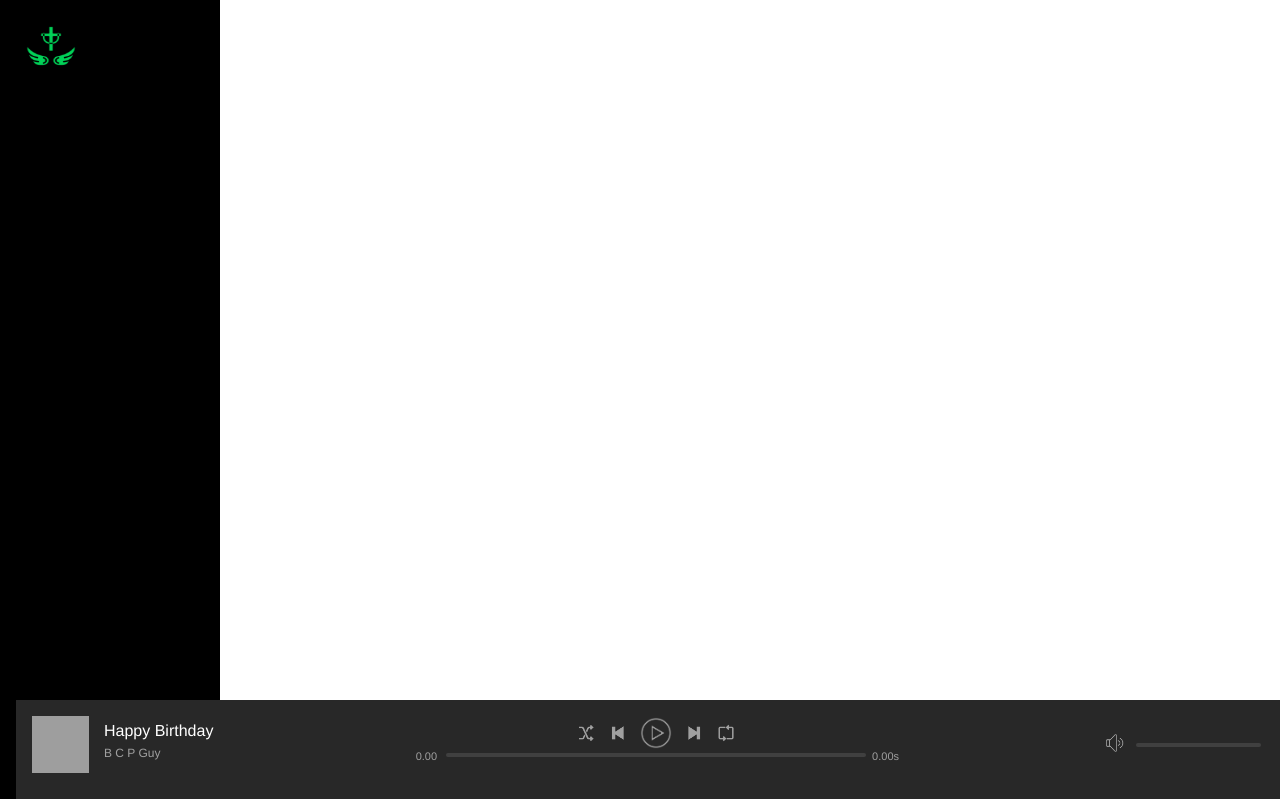
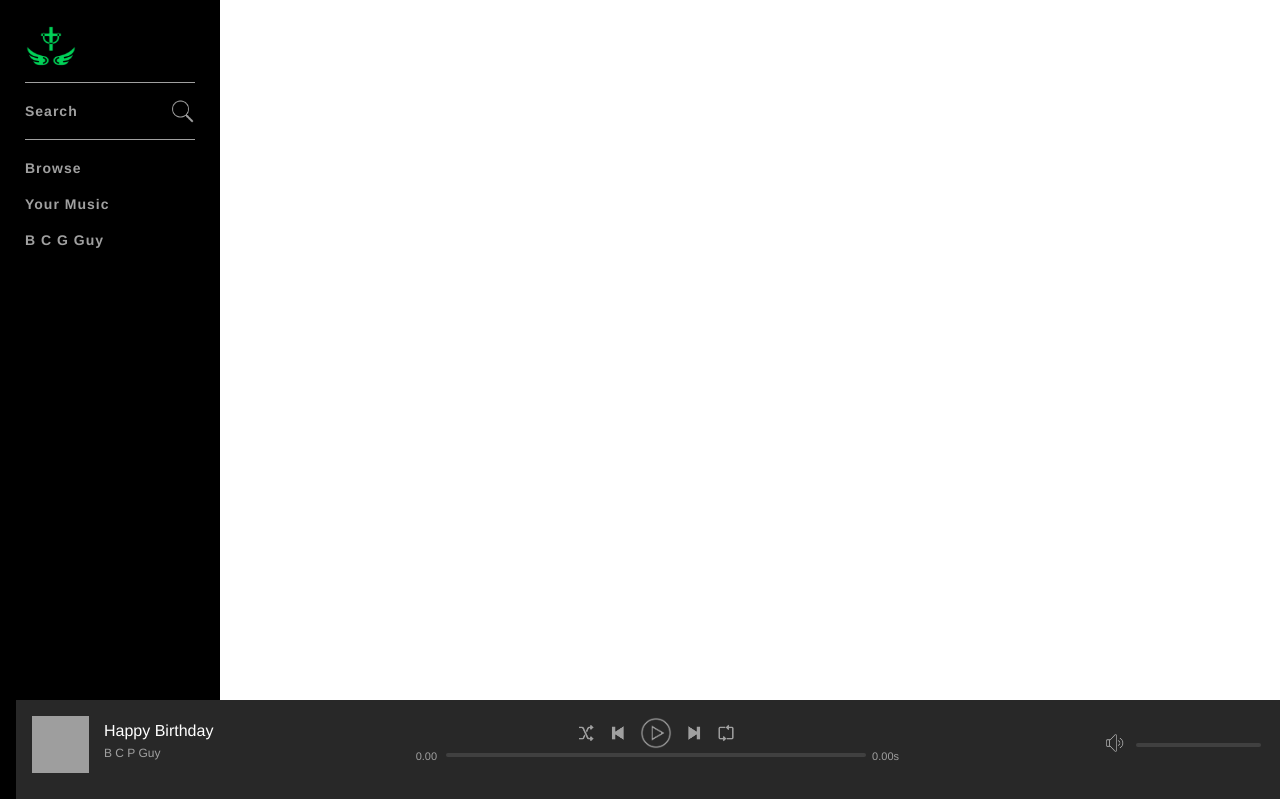
Before and after one commit to NaveenDK/musicplayer, a PHP site: page / in a window 1280 px wide. Shown: the top 799 px of the page. Run offline with PHP 8.4, Linux system fonts and the light colour scheme; the visitor is signed in with stand-in values (Sample User, id 1); grey boxes are pictures that could not be loaded.

Commit message:
added the navigation bar-styling

```diff
--- a/assets/css/style.css
+++ b/assets/css/style.css
@@ -152,7 +152,39 @@ html,body {
     flex-direction: column;
     -ms-flex-direction:column;
 }
-.logo-size {
+.logo{
+    margin-bottom:15px;
+}
+.logo img{
     width:52px;
     height:42px;
 }
+.navBar .group {
+    border-top:1px solid #a0a0a0;
+    padding:10px 0;
+
+}
+.navItem {
+    padding:10px 0;
+    font-size:14px;
+    font-weight: 700;
+    display:block;
+    letter-spacing:1px;
+    position:relative;
+}
+
+.navItemLink{
+    color:#a0a0a0;
+    text-decoration:none;
+}
+.navItemLink:hover {
+    color:#ffffff;
+
+}
+.navItemLink .icon{
+    position:absolute;
+    right:0;
+    top: 6px;
+    width:25px;
+
+}
--- a/index.php
+++ b/index.php
@@ -26,8 +26,30 @@ include("includes/config.php");
  			<nav class="navBar">
 
  				<a href="index.php" class="logo">
-					 <img class="logo-size"src="assets/images/icons/logo-test.png">
+					 <img src="assets/images/icons/logo-test.png">
 				 </a>
+ 			<div class="group">
+				 <div class="navItem">
+					 <a href="search.php" class="navItemLink">Search
+						 <img src="assets/images/icons/search.png" class="icon" alt="Search">
+					 </a>
+				</div>
+			</div>
+
+			<div class="group">
+				<div class="navItem">
+					 <a href="browse.php" class="navItemLink"> Browse</a>
+				</div>
+				<div class="navItem">
+					 <a href="yourMusic.php" class="navItemLink">Your Music </a>
+				</div>
+				<div class="navItem">
+					 <a href="profile.php" class="navItemLink">B C G Guy</a>
+				</div>
+
+			</div>
+
+
 
 			 </nav>
 		</div>
```
